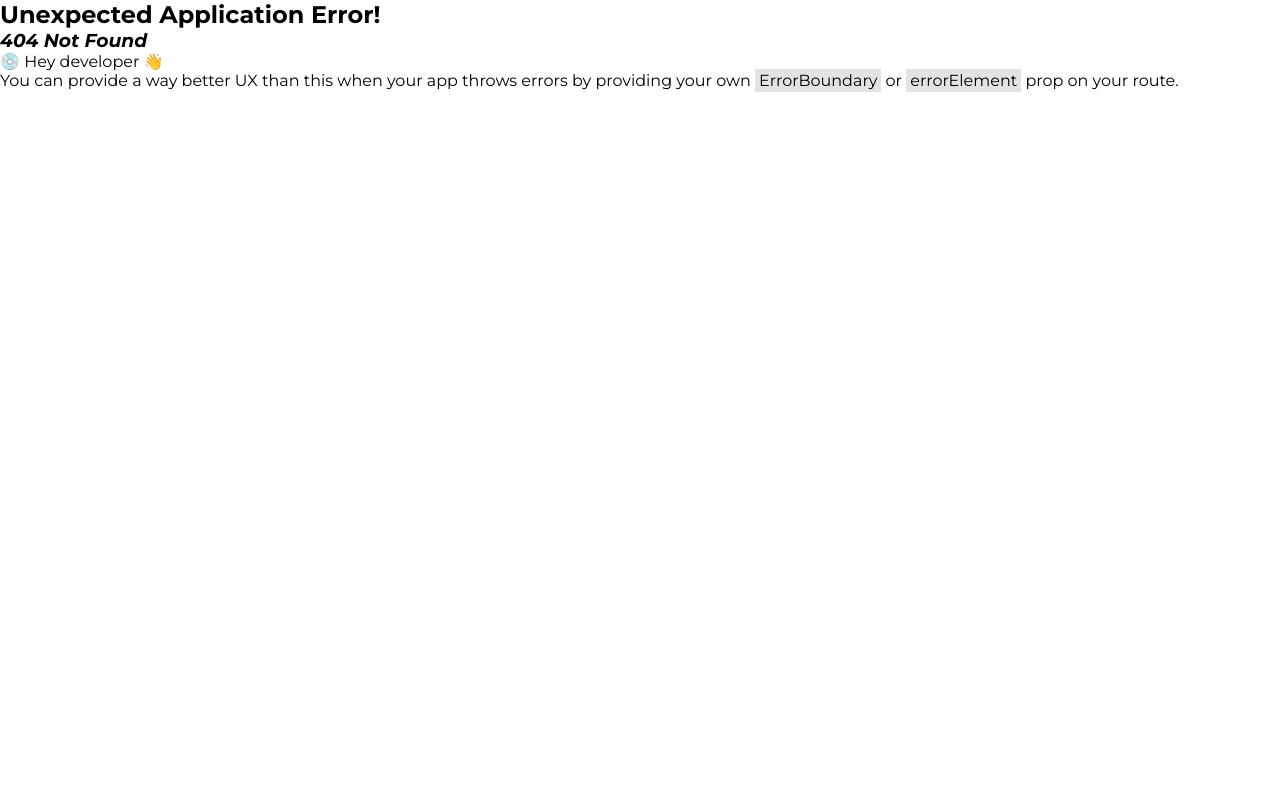
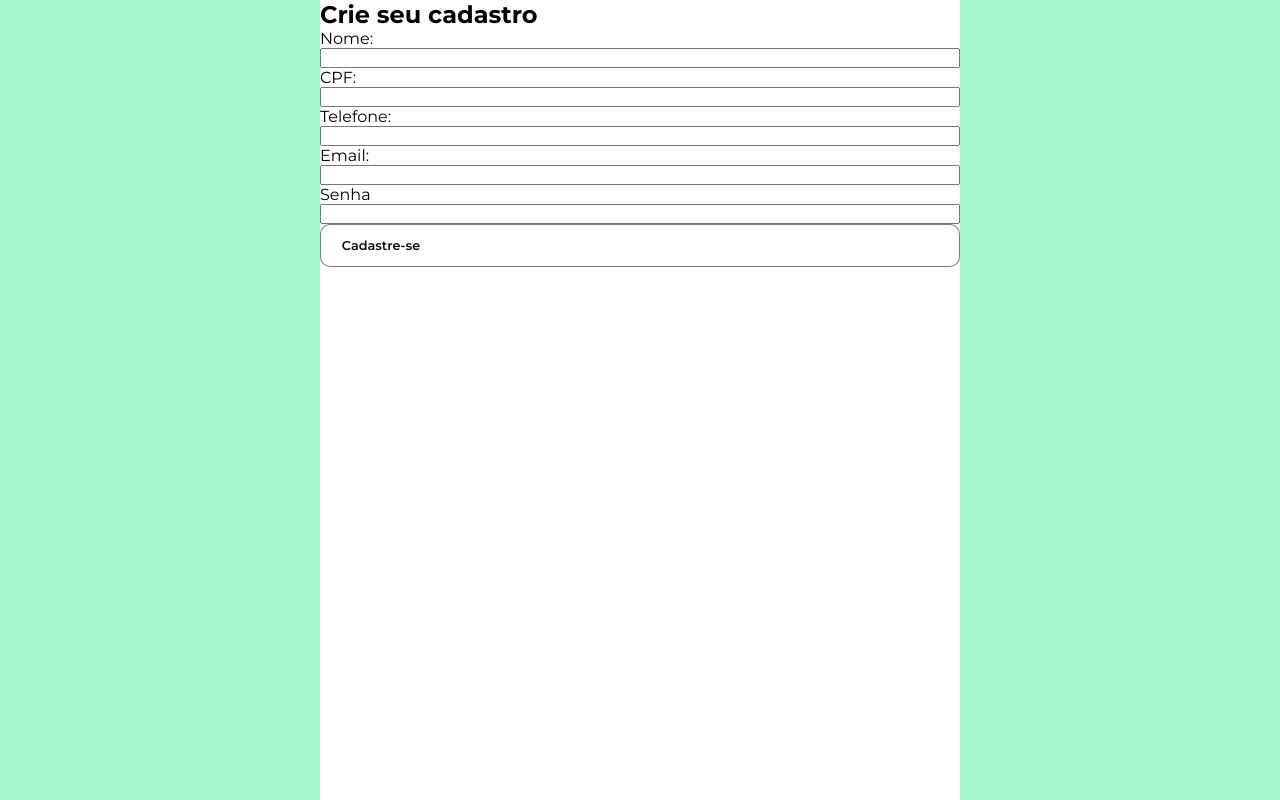
Before and after one commit to danielcursi/ecotroca, a React (Vite) app: page /newUser in a window 1280 px wide. Before the commit this address had no page. Built offline with nearby package versions, Linux system fonts and the light colour scheme.

Commit message:
inicio da pagina de registro

```diff
--- a/src/index.css
+++ b/src/index.css
@@ -395,6 +395,21 @@
   cursor: pointer;
 }
 
+.register-user {
+  background-color: #a4f8cb;
+  display: flex;
+  justify-content: center;
+  height: 100vh;
+  width: 100vw;
+}
+
+.register-user form {
+  background-color: #fff;
+  display: flex;
+  flex-direction: column;
+  width: 40rem;
+}
+
 @media only screen and (max-width: 907px) {
   .banner-input {
     width: auto;
--- a/src/pages/Login.jsx
+++ b/src/pages/Login.jsx
@@ -56,7 +56,7 @@ export default function Login() {
         </div>
         <button className="btn-login">Entrar</button>
         <p style={{ color: "#788594" }}>Não tem uma conta?</p>
-        <Button to={"/newAccount"} text={"Cadastre-se gratuitamente"} />
+        <Button to={"/newUser"} text={"Cadastre-se gratuitamente"} />
       </form>
       <button
         onClick={voltarPagina}
--- /dev/null
+++ b/src/pages/NewUser.jsx
@@ -0,0 +1,22 @@
+import Button from "../components/button/Button";
+
+export default function NewUser() {
+  return (
+    <section className="register-user">
+      <form>
+        <h1>Crie seu cadastro</h1>
+        <label>Nome:</label>
+        <input type="text" />
+        <label>CPF:</label>
+        <input type="text" />
+        <label>Telefone:</label>
+        <input type="text" />
+        <label>Email:</label>
+        <input type="email" name="email" id="email" />
+        <label>Senha</label>
+        <input type="password" name="password" id="password" />
+        <Button to={"/"} text={"Cadastre-se"} />
+      </form>
+    </section>
+  );
+}
--- a/src/router.jsx
+++ b/src/router.jsx
@@ -6,6 +6,7 @@ import NewItem from "./pages/NewItem";
 import MyProfiler from "./pages/MyProfile";
 import ItemList from "./pages/ItemList";
 import RegisterItem from "./pages/RegisterItem";
+import NewUser from "./pages/NewUser";
 
 const router = createBrowserRouter([
   {
@@ -43,6 +44,10 @@ const router = createBrowserRouter([
     path: "/login",
     element: <Login />,
   },
+  {
+    path: "/newUser",
+    element: <NewUser />,
+  },
 ]);
 
 export default router;
```
Also changed, not shown: public/logo.png (deleted).
